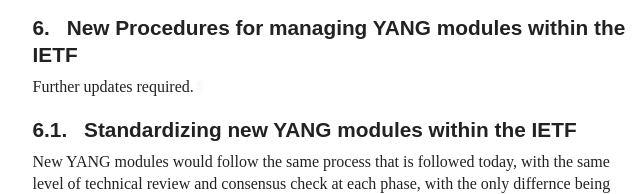
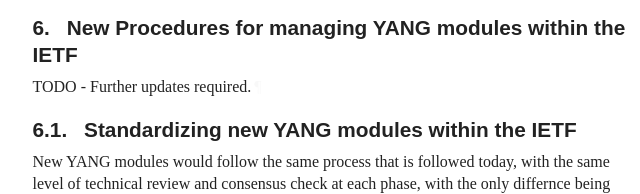
Before and after one commit to rgwilton/draft-rwilton-netmod-publishing-yang-as-code, a plain HTML site: page Initial-Revision/draft-rwilton-netmod-managing-yang-as-code.html in a window 1280 px wide. Shown: the part 6088-6282 px from the top of the page, 92-732 px from the left. Drawn offline with Linux system fonts and the light colour scheme; a web font is replaced by a local one.

Commit message:
Script updating gh-pages from d30e738. [ci skip]

```diff
--- a/Initial-Revision/draft-rwilton-netmod-managing-yang-as-code.html
+++ b/Initial-Revision/draft-rwilton-netmod-managing-yang-as-code.html
@@ -1474,7 +1474,7 @@
       <h2 id="name-new-procedures-for-managing">
 <a href="#section-6" class="section-number selfRef">6. </a><a href="#name-new-procedures-for-managing" class="section-name selfRef">New Procedures for managing YANG modules within the IETF</a>
       </h2>
-<p id="section-6-1">Further updates required.<a href="#section-6-1" class="pilcrow">¶</a></p>
+<p id="section-6-1">TODO - Further updates required.<a href="#section-6-1" class="pilcrow">¶</a></p>
 <div id="standardizing-new-yang-modules-within-the-ietf">
 <section id="section-6.1">
         <h3 id="name-standardizing-new-yang-modu">
```
Also changed, not shown: Initial-Revision/draft-rwilton-netmod-managing-yang-as-code.txt.
